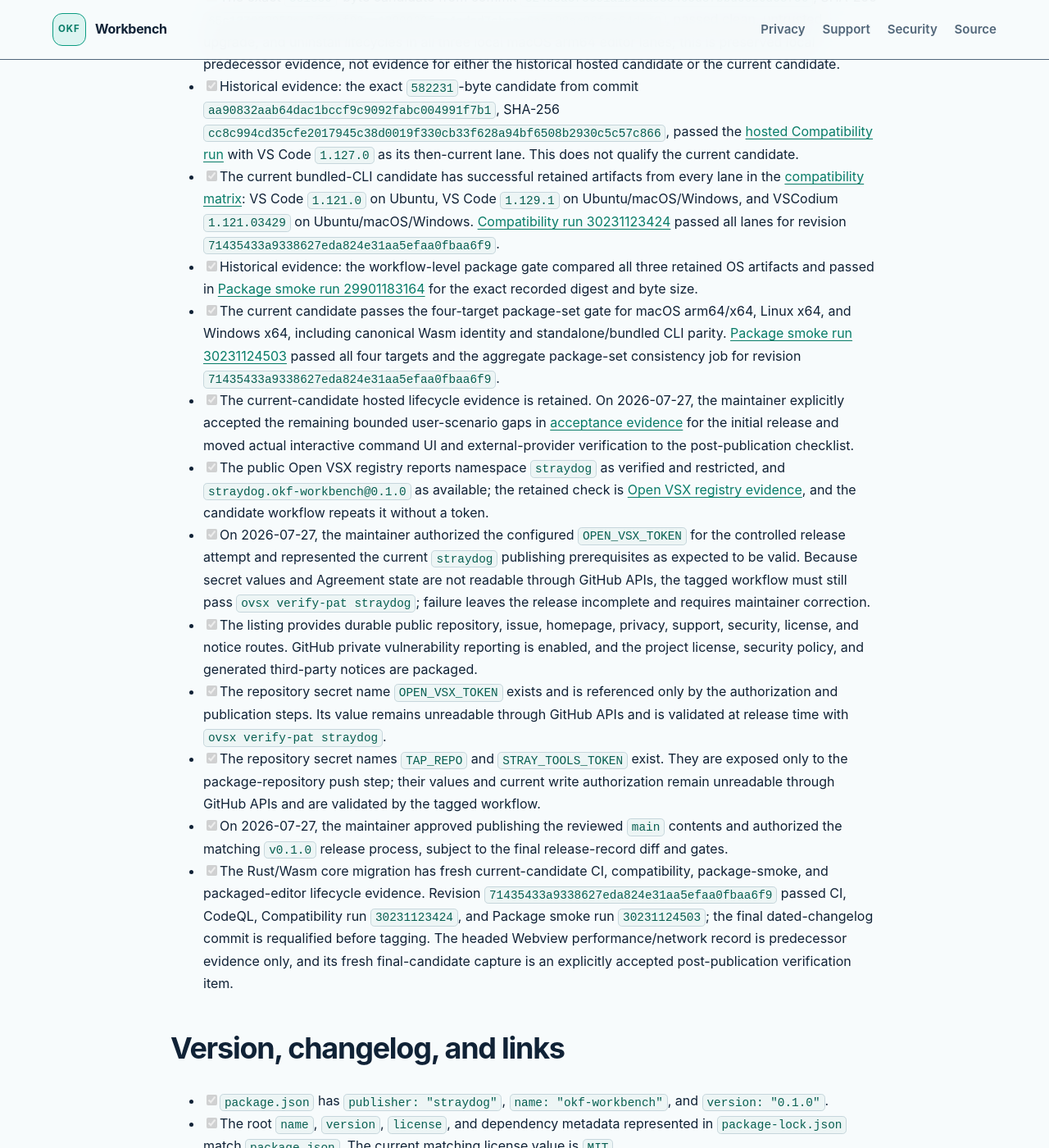
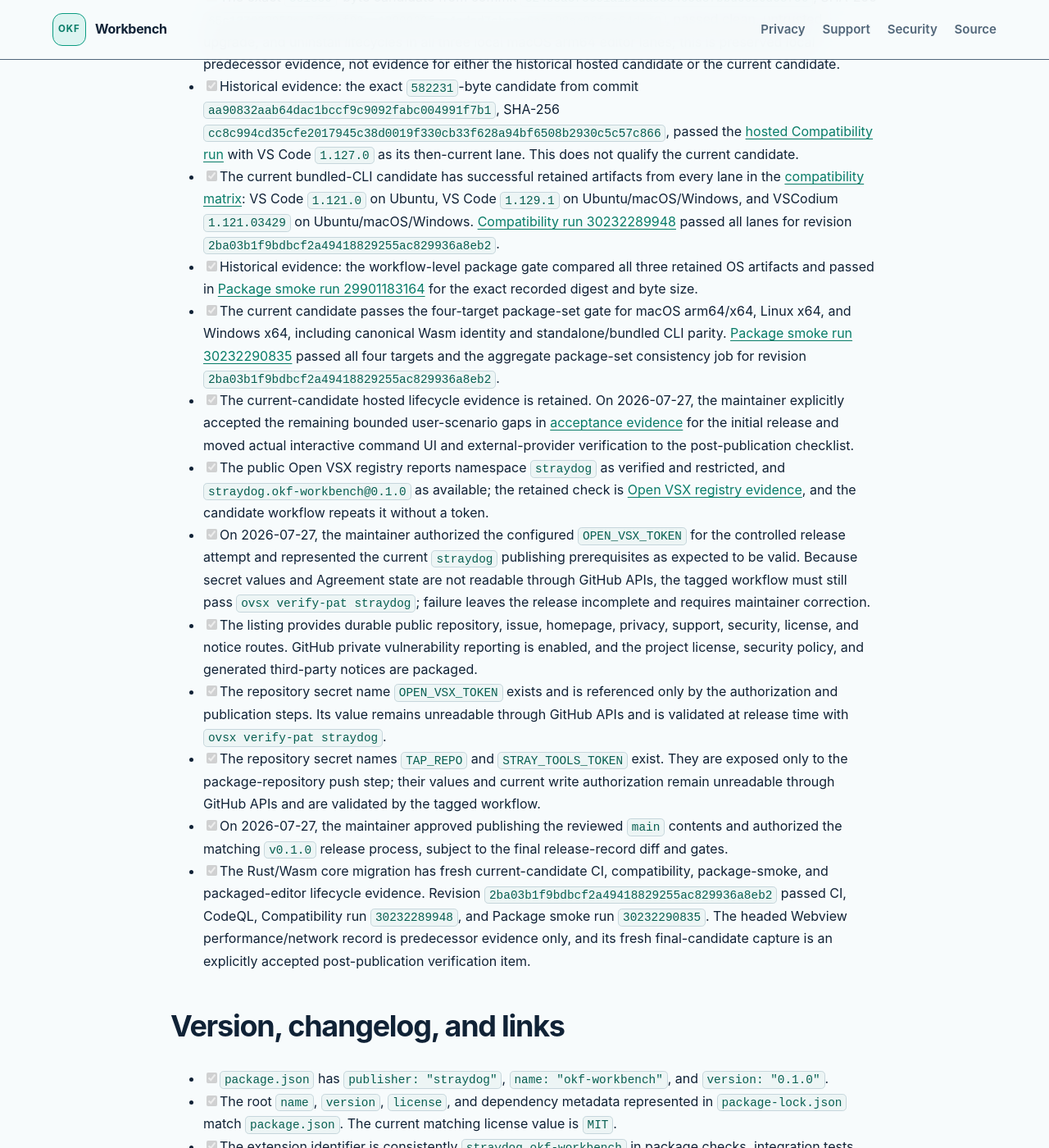
Before and after one commit to koizumikento/okf-workbench, a Jekyll site: the page built from docs/release-checklist.md, in a window 1280 px wide and 1400 px high, scrolled down 1346 px. Shown: the whole window at 82% size. Built offline with Jekyll 4.4.1, drawn with Linux system fonts in a browser that asks for light colours; our own code applies the rules of GitHub Pages for plain Markdown files; some of the changed text lies outside the part shown.

Commit message:
Record final release candidate evidence

```diff
--- a/docs/release-checklist.md
+++ b/docs/release-checklist.md
@@ -50,16 +50,16 @@ not a substitute for its named manual or hosted check.
 - [x] The current bundled-CLI candidate has successful retained artifacts from every lane in the
       [compatibility matrix](compatibility-matrix.md): VS Code `1.121.0` on Ubuntu, VS Code
       `1.129.1` on Ubuntu/macOS/Windows, and VSCodium `1.121.03429` on Ubuntu/macOS/Windows.
-      [Compatibility run 30231123424](https://github.com/koizumikento/okf-workbench/actions/runs/30231123424)
-      passed all lanes for revision `71435433a9338627eda824e31aa5efaa0fbaa6f9`.
+      [Compatibility run 30232289948](https://github.com/koizumikento/okf-workbench/actions/runs/30232289948)
+      passed all lanes for revision `2ba03b1f9bdbcf2a49418829255ac829936a8eb2`.
 - [x] Historical evidence: the workflow-level package gate compared all three retained OS artifacts and passed
       in [Package smoke run 29901183164](https://github.com/koizumikento/okf-workbench/actions/runs/29901183164)
       for the exact recorded digest and byte size.
 - [x] The current candidate passes the four-target package-set gate for macOS arm64/x64, Linux
       x64, and Windows x64, including canonical Wasm identity and standalone/bundled CLI parity.
-      [Package smoke run 30231124503](https://github.com/koizumikento/okf-workbench/actions/runs/30231124503)
+      [Package smoke run 30232290835](https://github.com/koizumikento/okf-workbench/actions/runs/30232290835)
       passed all four targets and the aggregate package-set consistency job for revision
-      `71435433a9338627eda824e31aa5efaa0fbaa6f9`.
+      `2ba03b1f9bdbcf2a49418829255ac829936a8eb2`.
 - [x] The current-candidate hosted lifecycle evidence is retained. On 2026-07-27, the maintainer
       explicitly accepted the remaining bounded user-scenario gaps in
       [acceptance evidence](acceptance-evidence.md) for the initial release and moved actual
@@ -86,9 +86,8 @@ not a substitute for its named manual or hosted check.
       the matching `v0.1.0` release process, subject to the final release-record diff and gates.
 - [x] The Rust/Wasm core migration has fresh current-candidate CI, compatibility, package-smoke,
       and packaged-editor lifecycle evidence. Revision
-      `71435433a9338627eda824e31aa5efaa0fbaa6f9` passed CI, CodeQL, Compatibility run
-      `30231123424`, and Package smoke run `30231124503`; the final dated-changelog commit is
-      requalified before tagging. The headed Webview performance/network record is predecessor
+      `2ba03b1f9bdbcf2a49418829255ac829936a8eb2` passed CI, CodeQL, Compatibility run
+      `30232289948`, and Package smoke run `30232290835`. The headed Webview performance/network record is predecessor
       evidence only, and its fresh final-candidate capture is an explicitly accepted
       post-publication verification item.
 
@@ -288,14 +287,14 @@ not an automated fallback in this repository.
 | --- | --- |
 | Version | `0.1.0` |
 | Extension ID | `straydog.okf-workbench` |
-| Current qualified code revision | `71435433a9338627eda824e31aa5efaa0fbaa6f9`; the final dated-changelog commit is requalified before tagging |
-| Current hosted-evidence revision | `71435433a9338627eda824e31aa5efaa0fbaa6f9` |
-| Final dated local universal VSIX SHA-256 | `7b6827ef2c4746ad77be9bb5ecc6d7907537c100e8ed919a0b53347ac4564dfa`; final hosted qualification must reproduce it |
-| Final dated local universal VSIX byte size | `972346` bytes |
+| Current qualified code revision | `2ba03b1f9bdbcf2a49418829255ac829936a8eb2` |
+| Current hosted-evidence revision | `2ba03b1f9bdbcf2a49418829255ac829936a8eb2` |
+| Final hosted universal VSIX SHA-256 | `54468ec2f4d1f28189552aecde581cea52e3a37a337e1c3c8f61d248f0a3ed52` |
+| Final hosted universal VSIX byte size | `972540` bytes |
 | Node / npm | `24.18.0` / `11.16.0` |
-| Current hosted CI | [Pass — run 30231115815](https://github.com/koizumikento/okf-workbench/actions/runs/30231115815) |
-| Current hosted compatibility | [Pass — run 30231123424](https://github.com/koizumikento/okf-workbench/actions/runs/30231123424); acceptance/Webview plus all seven editor/OS lanes |
-| Current hosted package smoke | [Pass — run 30231124503](https://github.com/koizumikento/okf-workbench/actions/runs/30231124503); all four target packages plus aggregate consistency |
+| Current hosted CI | [Pass — run 30232280114](https://github.com/koizumikento/okf-workbench/actions/runs/30232280114) |
+| Current hosted compatibility | [Pass — run 30232289948](https://github.com/koizumikento/okf-workbench/actions/runs/30232289948); acceptance/Webview plus all seven editor/OS lanes |
+| Current hosted package smoke | [Pass — run 30232290835](https://github.com/koizumikento/okf-workbench/actions/runs/30232290835); all four target packages plus aggregate consistency |
 | Prior universal hosted qualification | [CI 30058782170](https://github.com/koizumikento/okf-workbench/actions/runs/30058782170), [Compatibility 30058922150](https://github.com/koizumikento/okf-workbench/actions/runs/30058922150), and [Package smoke 30058925030](https://github.com/koizumikento/okf-workbench/actions/runs/30058925030) passed for SHA-256 `d7be6180cd788b2ab5d9c7fc436de9eb2df97d967b16ccbc2578f48851f0b666`, `613637` bytes. |
 | Historical hosted-qualified artifact | Commit `aa90832aab64dac1bccf9c9092fabc004991f7b1`; SHA-256 `cc8c994cd35cfe2017945c38d0019f330cb33f628a94bf6508b2930c5c57c866`; `582231` bytes. |
 | Historical hosted CI | [Pass — run 29900857588](https://github.com/koizumikento/okf-workbench/actions/runs/29900857588); all four jobs for that historical candidate succeeded. |
```
Also changed, not shown: docs/acceptance-evidence.md (+6 -6 lines), docs/security-privacy-evidence.md (+10 -10 lines).
